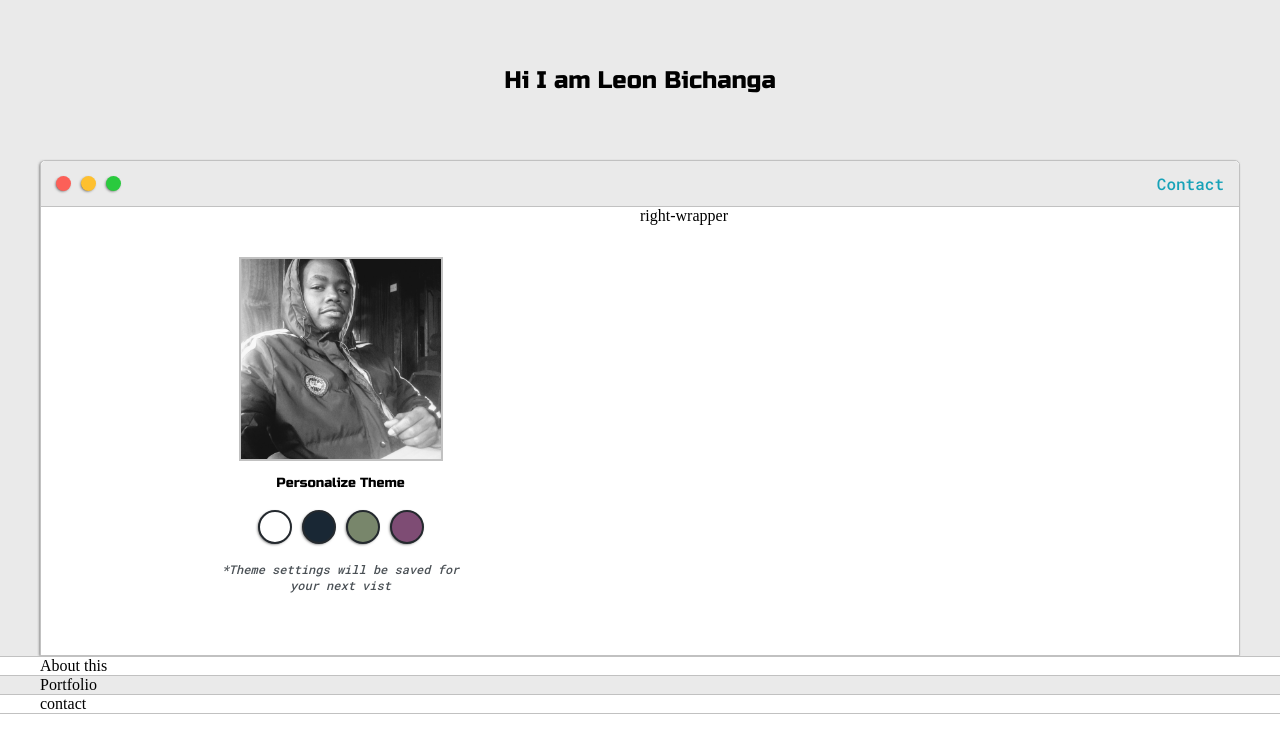
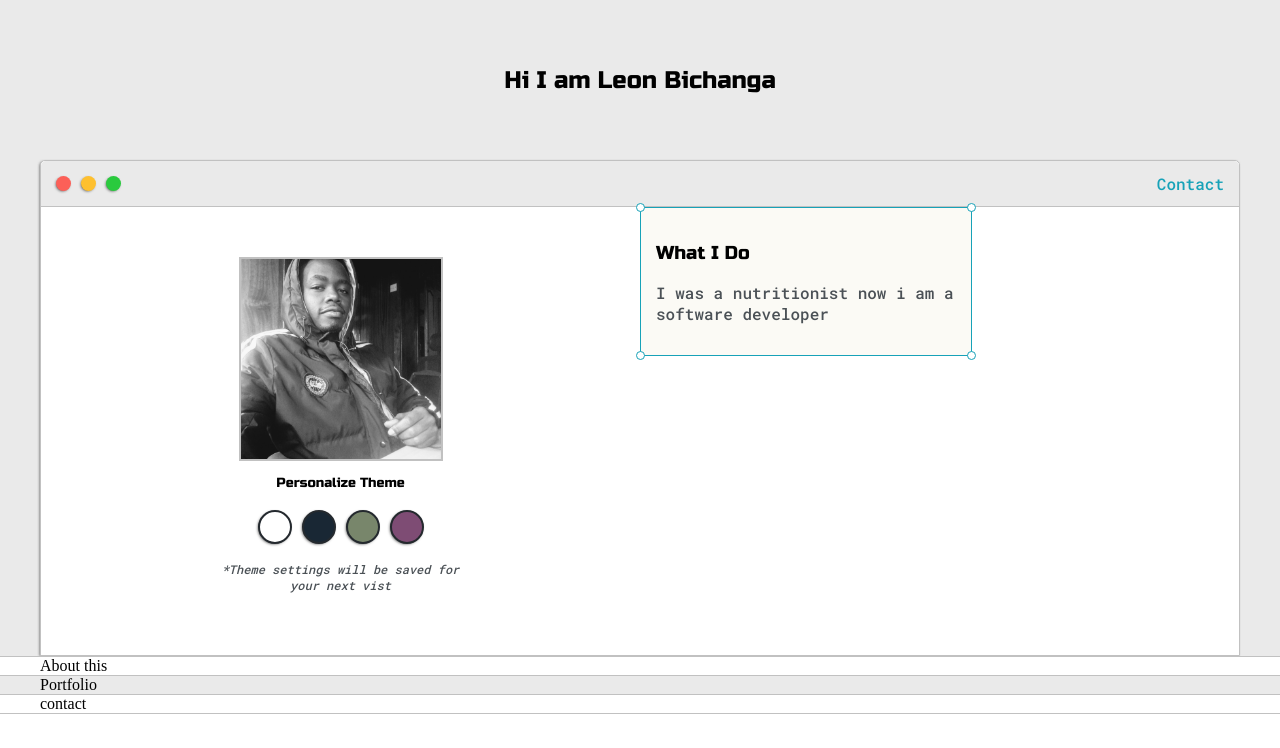
Before and after one commit to leon-bi/My_portfolio, a plain HTML site: page index.html in a window 1280 px wide. Drawn offline with Linux system fonts and the light colour scheme.

Commit message:
made a comment on what i do

```diff
--- a/default.css
+++ b/default.css
@@ -8,6 +8,8 @@
   --secondaryText: #4b5156;
 
   --themeDotBorder:#24292e;
+
+  --previewBg:rgb(251,249,243,0.8)
 
 }
 
@@ -161,9 +163,7 @@ padding: 10px;
   padding-top: 50px;
   padding-bottom: 50px;
 }
-.right-column{
-  grid-area: right-column;
-}
+
 
 #profile_pic{
   display: block;
@@ -221,8 +221,44 @@ padding: 10px;
 	font-style: italic;
 	text-align: center;
 }
+.right-column{
+  grid-area: right-column;
+}
 
+#preview{
+  width: 300px;
+  border: 1.5px solid #17a2b8;
+  background-color: var(--previewBg);
+  padding: 15px;
+  position: relative;
 
+}
+
+.corner{
+  width: 7px;
+  height: 7px;
+  border-radius: 50%;
+  border: 1.5px solid #17a2b8;
+  background-color: #fff;
+  position: absolute;
+}
+
+#corner-tl{
+  top: -5px;
+  left: -5px
+}
+#corner-tr{
+  top: -5px;
+  right: -5px
+}
+#corner-br{
+  bottom: -5px;
+  right: -5px
+}
+#corner-bl{
+  bottom: -5px;
+  left: -5px
+}
 @media screen and (max-width: 1200px) {
   .main-container {
     width: 95%;
--- a/index.html
+++ b/index.html
@@ -18,7 +18,7 @@
 
   <link href="https://fonts.googleapis.com/css2?family=Roboto+Mono:wght@500&family=Russo+One&display=swap"
     rel="stylesheet">
-  <!-- CSS stylsheets -->
+  <!-- CSS stylesheets -->
   <link rel="stylesheet" type="text/css" href="default.css" />
 
 </head>
@@ -61,7 +61,16 @@
           <p id="settings-note">*Theme settings will be saved for<br>your next vist</p>
         </div>
         <div class="right-column">
-          right-wrapper
+          <div id="preview">
+            <div id="corner-tl" class="corner"></div>
+            <div id="corner-tr" class="corner"></div>
+
+            <h3>What I Do</h3>
+            <p>I was a nutritionist now i am a software developer</p>
+            <div id="corner-br" class="corner"></div>
+            <div id="corner-bl" class="corner"></div>
+
+          </div>
         </div>
       </div>
 
```
Lines whose indentation alone changed are shown as unchanged.
